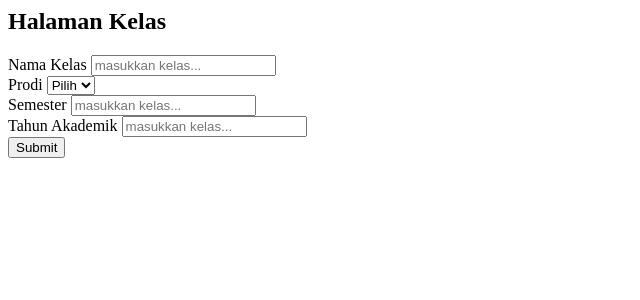
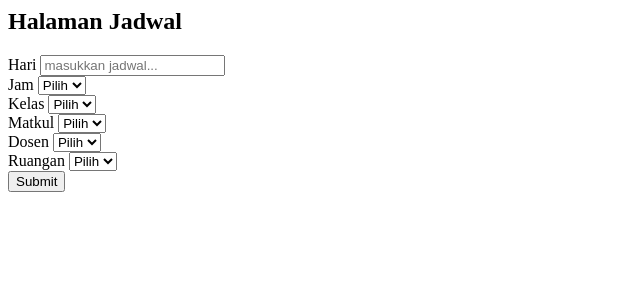
Before and after one commit to Aldycky1/uts-jadwal-dosen, a PHP site: page /edit.php in a window 1280 px wide. Shown: the top 300 px of the page, without its empty margins (0-640 px from the left). Run offline with PHP 8.4, Linux system fonts and the light colour scheme; data that the repository does not hold is empty; some libraries are stand-ins or nearby versions.

Commit message:
last commit

```diff
--- a/app/views/jadwal/edit.php
+++ b/app/views/jadwal/edit.php
@@ -5,7 +5,7 @@
       <div class="container-fluid">
         <div class="row mb-2">
           <div class="col-sm-6">
-            <h1>Halaman Kelas</h1>
+            <h1>Halaman Jadwal</h1>
           </div>
         </div>
       </div><!-- /.container-fluid -->
@@ -19,34 +19,69 @@
         </div>
         <!-- /.card-header -->
         <!-- form start -->
-        <form role="form" action="<?= base_url; ?>/kelas/updateKelas" method="POST" enctype="multipart/form-data">
+        <form role="form" action="<?= base_url; ?>/jadwal/updateJadwal" method="POST" enctype="multipart/form-data">
 
-          <input type="hidden" name="kelas_id" value="<?= $data['kelas']['kelas_id']; ?>">
+          <input type="hidden" name="jadwal_id" value="<?= $data['jadwal']['jadwal_id']; ?>">
           <div class="card-body">
             <div class="form-group">
-              <label>Nama Kelas</label>
-              <input type="text" class="form-control" placeholder="masukkan kelas..." name="nama_kelas" value="<?= $data['kelas']['nama_kelas']; ?>">
+              <label>Hari</label>
+              <input type="text" class="form-control" placeholder="masukkan jadwal..." name="hari" value="<?= $data['jadwal']['hari']; ?>">
             </div>
             <div class="form-group">
-              <label>Prodi</label>
-              <select class="form-control" name="prodi_id">
+              <label>Jam</label>
+              <select class="form-control" name="jam_id">
                 <option value="">Pilih</option>
-                <?php foreach ($data['prodi'] as $row) : ?>
-                  <option value="<?= $row['prodi_id']; ?>" <?php if ($data['kelas']['prodi_id'] == $row['prodi_id']) {
-                                                              echo "selected";
-                                                            } ?>><?= $row['nama_prodi']; ?></option>
+                <?php foreach ($data['jam_kuliah'] as $row) : ?>
+                  <option value="<?= $row['jam_id']; ?>" <?php if ($data['jadwal']['jam_id'] == $row['jam_id']) {
+                                                            echo "selected";
+                                                          } ?>><?= $row['jamkuliah']; ?></option>
                 <?php endforeach; ?>
               </select>
             </div>
             <div class="form-group">
-              <label>Semester</label>
-              <input type="text" class="form-control" placeholder="masukkan kelas..." name="semester" value="<?= $data['kelas']['semester']; ?>">
+              <label>Kelas</label>
+              <select class="form-control" name="kelas_id">
+                <option value="">Pilih</option>
+                <?php foreach ($data['kelas'] as $row) : ?>
+                  <option value="<?= $row['kelas_id']; ?>" <?php if ($data['jadwal']['kelas_id'] == $row['kelas_id']) {
+                                                              echo "selected";
+                                                            } ?>><?= $row['nama_kelas']; ?></option>
+                <?php endforeach; ?>
+              </select>
             </div>
             <div class="form-group">
-              <label>Tahun Akademik</label>
-              <input type="text" class="form-control" placeholder="masukkan kelas..." name="tahun_akademik" value="<?= $data['kelas']['tahun_akademik']; ?>">
+              <label>Matkul</label>
+              <select class="form-control" name="matakuliah_id">
+                <option value="">Pilih</option>
+                <?php foreach ($data['matakuliah'] as $row) : ?>
+                  <option value="<?= $row['matakuliah_id']; ?>" <?php if ($data['jadwal']['matakuliah_id'] == $row['matakuliah_id']) {
+                                                                  echo "selected";
+                                                                } ?>><?= $row['nama_matakuliah']; ?></option>
+                <?php endforeach; ?>
+              </select>
             </div>
-
+            <div class="form-group">
+              <label>Dosen</label>
+              <select class="form-control" name="dosen_id">
+                <option value="">Pilih</option>
+                <?php foreach ($data['dosen'] as $row) : ?>
+                  <option value="<?= $row['dosen_id']; ?>" <?php if ($data['jadwal']['dosen_id'] == $row['dosen_id']) {
+                                                              echo "selected";
+                                                            } ?>><?= $row['nama_dosen']; ?></option>
+                <?php endforeach; ?>
+              </select>
+            </div>
+            <div class="form-group">
+              <label>Ruangan</label>
+              <select class="form-control" name="ruangan_id">
+                <option value="">Pilih</option>
+                <?php foreach ($data['ruangan'] as $row) : ?>
+                  <option value="<?= $row['ruangan_id']; ?>" <?php if ($data['jadwal']['ruangan_id'] == $row['ruangan_id']) {
+                                                                echo "selected";
+                                                              } ?>><?= $row['ruangan_nama']; ?></option>
+                <?php endforeach; ?>
+              </select>
+            </div>
           </div>
           <!-- /.card-body -->
 
```
Also changed, not shown: app/models/JadwalModel.php (+5 -5 lines), app/views/jadwal/create.php (+41 -5 lines), app/views/jadwal/index.php (+8 -2 lines).
